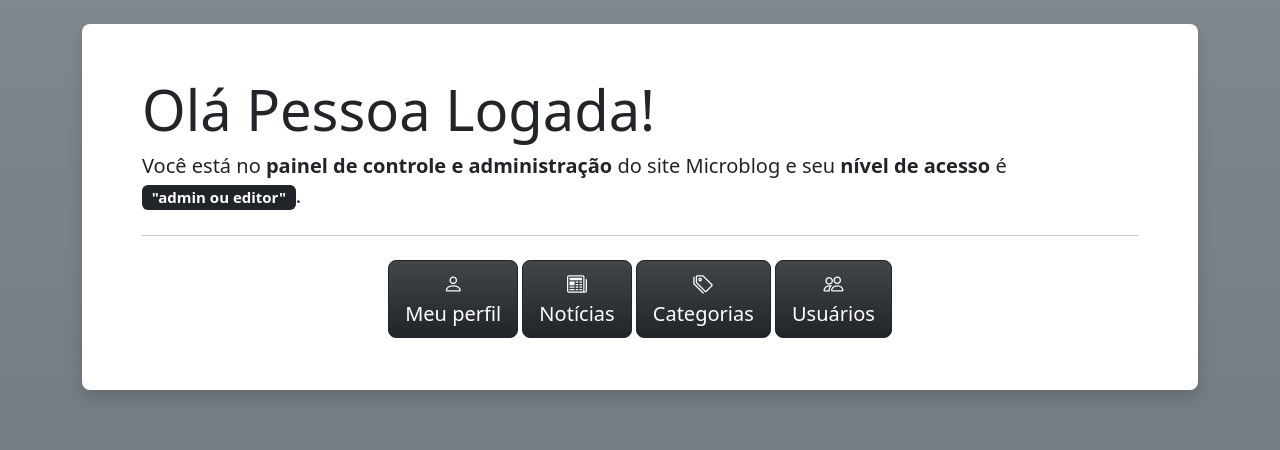
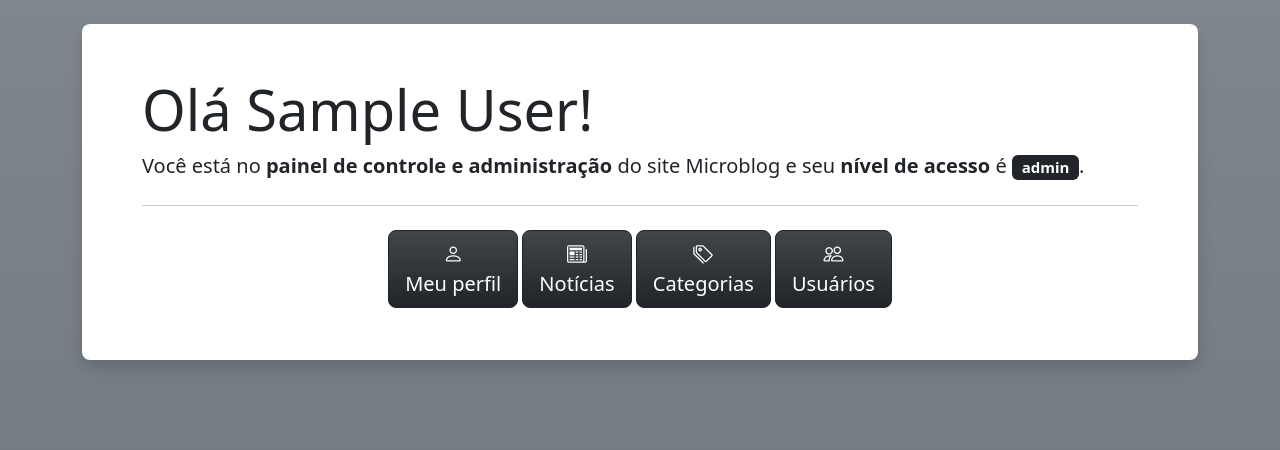
Before and after one commit to alanasrocha08/microblog_alana, a PHP site: page /admin/index.php in a window 1280 px wide. Shown: the part 73-523 px from the top of the page. Run offline with PHP 8.4, Linux system fonts and the light colour scheme; the visitor is signed in with stand-in values (Sample User, id 1); some libraries are stand-ins or nearby versions.

Commit message:
Update index.php

```diff
--- a/admin/index.php
+++ b/admin/index.php
@@ -8,7 +8,7 @@ require_once "../includes/cabecalho-admin.php";
 <article class="p-5 my-4 rounded-3 bg-white shadow">
     <div class="container-fluid py-1">
 
-        <h2 class="display-4">Olá Pessoa Logada!</h2>
+        <h2 class="display-4">Olá <?=$_SESSION['nome']?>!</h2>
 
         <?php if( isset($_GET["perfil_atualizado"]) ){ ?>
             <p class="alert alert-primary">Dados atualizados com sucesso!</p>
@@ -16,7 +16,7 @@ require_once "../includes/cabecalho-admin.php";
 
         <p class="fs-5">Você está no <b>painel de controle e administração</b> do
 		site Microblog e seu <b>nível de acesso</b> é
-        <span class="badge bg-dark"> "admin ou editor" </span>.</p>
+        <span class="badge bg-dark"> <?=$_SESSION['tipo']?> </span>.</p>
         <hr class="my-4">
 
         <div class="d-grid gap-2 d-md-block text-center">
@@ -30,7 +30,7 @@ require_once "../includes/cabecalho-admin.php";
                 Notícias
             </a>
 
-            <a class="btn btn-dark bg-gradient btn-lg" href="categorias.php">
+            <?php if($_SESSION['tipo'] === 'admin') {?><a class="btn btn-dark bg-gradient btn-lg" href="categorias.php">
                 <i class="bi bi-tags"></i> <br>
                 Categorias
             </a>
@@ -38,6 +38,7 @@ require_once "../includes/cabecalho-admin.php";
                 <i class="bi bi-people"></i> <br>
                 Usuários
             </a>
+            <?php }?>
 
         </div>
     </div>
```
